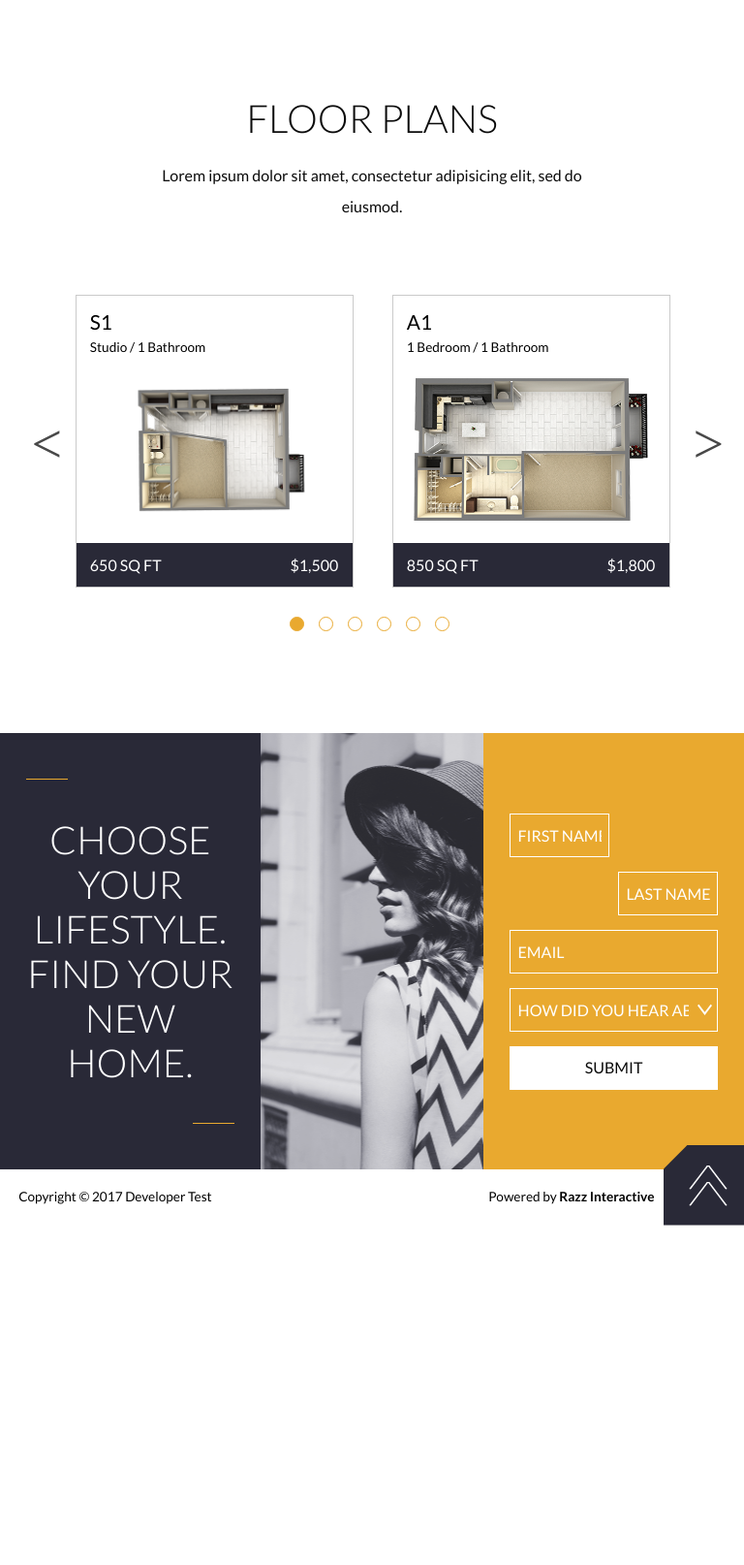
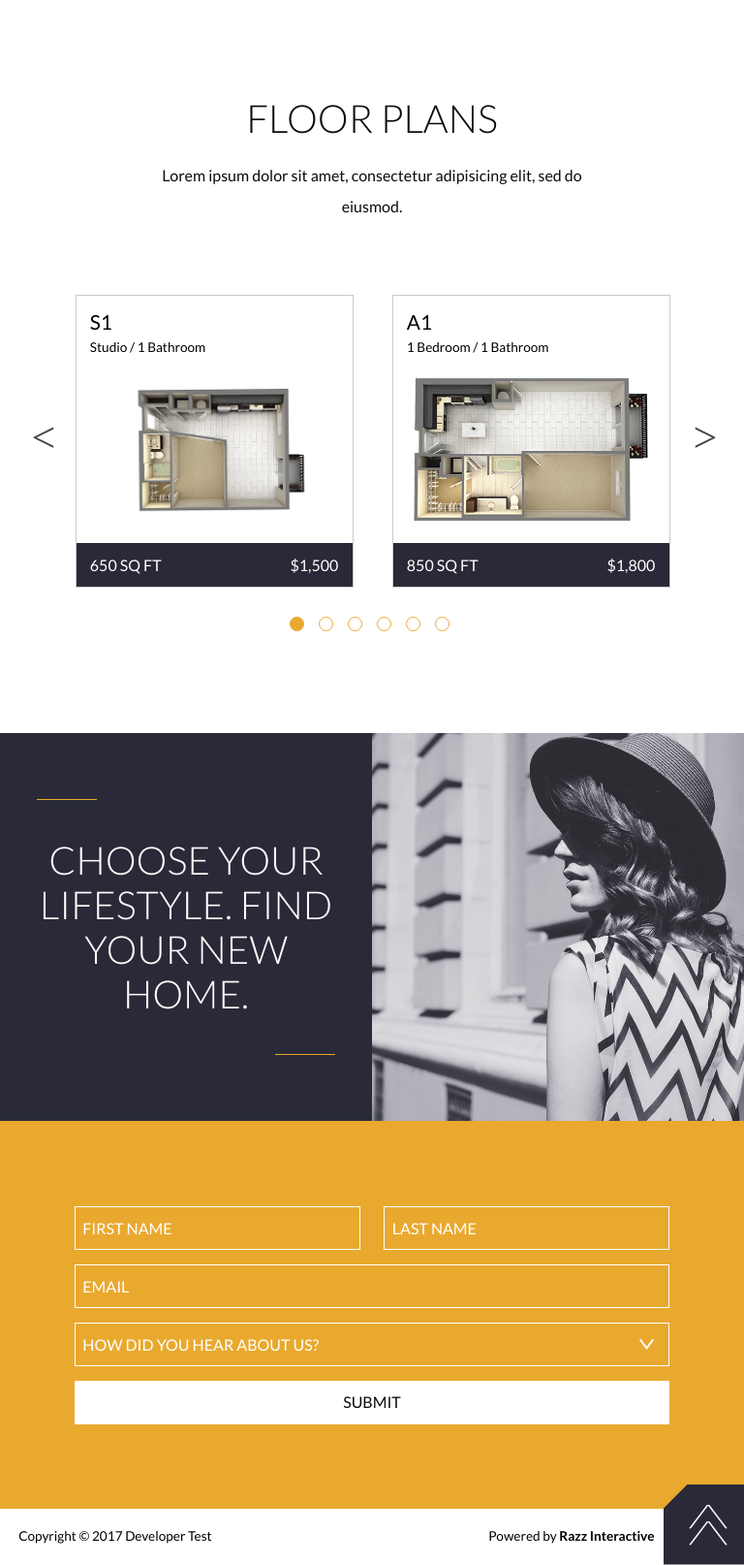
Before and after one commit to egmatti/wordpress-web-developer-candidate-site, a PHP site: page / in a window 768 px wide. Shown: the part 801-2415 px from the top of the page at 97% size. Before the commit the page ends 2065 px from the top, so only its background shows below. Run offline with PHP 8.4, Linux system fonts and the light colour scheme; some libraries are stand-ins or nearby versions; some web fonts are replaced.

Commit message:
Added tablet media queries

```diff
--- a/css/style.css
+++ b/css/style.css
@@ -730,9 +730,9 @@ p {
     .nav--right {
       display: none; } }
   .nav__item, .nav__item--first, .nav__item--last {
-    font-family: "Montserrat", sans-serif;
     color: #0b0b0b;
     display: inline-block;
+    font-family: "Montserrat", sans-serif;
     list-style-type: none;
     padding: 0 20px; }
     .nav__item:hover, .nav__item--first:hover, .nav__item--last:hover {
@@ -796,6 +796,7 @@ p {
 header {
   background: #fff;
   height: 87.5px;
+  max-width: 100vw;
   width: 100%; }
 
 footer {
@@ -804,6 +805,7 @@ footer {
   justify-content: space-between;
   background: #fff;
   height: 57.5px;
+  max-width: 100vw;
   position: relative;
   width: 100%; }
 
@@ -860,10 +862,17 @@ footer .arrow--bottom {
   height: -webkit-calc(100vh - 87.5px);
   height: -moz-calc(100vh - 87.5px);
   height: calc(100vh - 87.5px);
+  max-width: 100vw;
   width: 100%; }
+  @media (min-width: 768px) and (max-width: 1025px) {
+    .hero-section {
+      background: url("../images/hero-image-tablet.png");
+      background-repeat: no-repeat;
+      background-size: cover;
+      background-position: center; } }
   @media (min-width: 0px) and (max-width: 767px) {
     .hero-section {
-      background: url("../images/hero-image-mobile-2.png");
+      background: url("../images/hero-image-mobile.png");
       background-repeat: no-repeat;
       background-size: cover;
       background-position: center; } }
@@ -905,6 +914,7 @@ footer .arrow--bottom {
   background: #fff;
   height: auto;
   margin: 100px 0 150px 0;
+  max-width: 100vw;
   width: 100%; }
   @media (min-width: 0px) and (max-width: 767px) {
     #home-page .floor-plans-section {
@@ -964,6 +974,9 @@ footer .arrow--bottom {
 #home-page .floor-plans-section .slick-prev:before, #home-page .floor-plans-section .slick-next:before {
   color: #0b0b0b;
   font-size: 3.5rem; }
+  @media (min-width: 768px) and (max-width: 1025px) {
+    #home-page .floor-plans-section .slick-prev:before, #home-page .floor-plans-section .slick-next:before {
+      font-size: 2.75rem; } }
   @media (min-width: 0px) and (max-width: 767px) {
     #home-page .floor-plans-section .slick-prev:before, #home-page .floor-plans-section .slick-next:before {
       font-size: 2.75rem; } }
@@ -1040,7 +1053,11 @@ footer .arrow--bottom {
 
 #home-page .contact-section {
   height: 450px;
+  max-width: 100vw;
   width: 100%; }
+  @media (min-width: 768px) and (max-width: 1025px) {
+    #home-page .contact-section {
+      height: auto; } }
   @media (min-width: 0px) and (max-width: 767px) {
     #home-page .contact-section {
       height: auto; } }
@@ -1048,6 +1065,10 @@ footer .arrow--bottom {
     display: inline-block;
     float: left;
     height: 100%; }
+    @media (min-width: 768px) and (max-width: 1025px) {
+      #home-page .contact-section__square, #home-page .contact-section__square--left, #home-page .contact-section__square--middle, #home-page .contact-section__square--right {
+        display: block;
+        height: 50vh; } }
     @media (min-width: 0px) and (max-width: 767px) {
       #home-page .contact-section__square, #home-page .contact-section__square--left, #home-page .contact-section__square--middle, #home-page .contact-section__square--right {
         display: block;
@@ -1055,6 +1076,9 @@ footer .arrow--bottom {
     #home-page .contact-section__square--left {
       background: #292937;
       width: 35%; }
+      @media (min-width: 768px) and (max-width: 1025px) {
+        #home-page .contact-section__square--left {
+          width: 50%; } }
       @media (min-width: 0px) and (max-width: 767px) {
         #home-page .contact-section__square--left {
           width: 100%; } }
@@ -1064,12 +1088,18 @@ footer .arrow--bottom {
       background-size: cover;
       background-position: center;
       width: 30%; }
+      @media (min-width: 768px) and (max-width: 1025px) {
+        #home-page .contact-section__square--middle {
+          width: 50%; } }
       @media (min-width: 0px) and (max-width: 767px) {
         #home-page .contact-section__square--middle {
           width: 100%; } }
     #home-page .contact-section__square--right {
       background: #e9a92f;
       width: 35%; }
+      @media (min-width: 768px) and (max-width: 1025px) {
+        #home-page .contact-section__square--right {
+          width: 100%; } }
       @media (min-width: 0px) and (max-width: 767px) {
         #home-page .contact-section__square--right {
           width: 100%; } }
--- a/scss/layout/_footer.scss
+++ b/scss/layout/_footer.scss
@@ -6,6 +6,7 @@ footer {
   @include flexbox($justify: space-between);
   background: $color-footer;
   height: 57.5px;
+  max-width: 100vw;
   position: relative;
   width: 100%;
 }
--- a/scss/layout/_header.scss
+++ b/scss/layout/_header.scss
@@ -5,5 +5,6 @@
 header {
   background: $color-header;
   height: 87.5px;
+  max-width: 100vw;
   width: 100%;
 }
--- a/scss/layout/_hero.scss
+++ b/scss/layout/_hero.scss
@@ -7,10 +7,15 @@
   height: -webkit-calc(100vh - 87.5px);
   height:   -moz-calc(100vh - 87.5px);
   height:     calc(100vh - 87.5px); // Full view height minus height of header
+  max-width: 100vw;
   width: 100%;
 
+  @include media-query(medium) {
+    @include bg-image($bg-image: "hero-image-tablet");
+  }
+
   @include media-query(small) {
-    @include bg-image($bg-image: "hero-image-mobile-2");
+    @include bg-image($bg-image: "hero-image-mobile");
   }
 }
 
--- a/scss/modules/_nav.scss
+++ b/scss/modules/_nav.scss
@@ -32,9 +32,9 @@
 
   @include e(item) {
     @extend h5;
-    font-family: $font-stack-secondary;
     color: $color-nav-item;
     display: inline-block;
+    font-family: $font-stack-secondary;
     list-style-type: none;
     padding: $padding-nav-item;
 
--- a/scss/pages/_home.scss
+++ b/scss/pages/_home.scss
@@ -8,6 +8,7 @@
   background: $color-body;
   height: auto;
   margin: 100px 0 150px 0;
+  max-width: 100vw;
   width: 100%;
 
   @include media-query(small) {
@@ -83,12 +84,16 @@
 }
 
 #home-page .floor-plans-section .slick-prev:before, #home-page .floor-plans-section .slick-next:before {
-    color: $color-arrows-floor-plans;
-    font-size: 3.5rem;
+  color: $color-arrows-floor-plans;
+  font-size: 3.5rem;
 
-    @include media-query(small) {
-      font-size: 2.75rem;
-    }
+  @include media-query(medium) {
+    font-size: 2.75rem;
+  }
+
+  @include media-query(small) {
+    font-size: 2.75rem;
+  }
 }
 
 #home-page .floor-plans-div {
@@ -176,7 +181,12 @@
 
 #home-page .contact-section {
   height: 450px;
+  max-width: 100vw;
   width: 100%;
+
+  @include media-query(medium) {
+    height: auto;
+  }
 
   @include media-query(small) {
     height: auto;
@@ -186,6 +196,11 @@
     display: inline-block;
     float: left;
     height: 100%;
+
+    @include media-query(medium) {
+      display: block;
+      height: 50vh;
+    }
 
     @include media-query(small) {
       display: block;
@@ -197,6 +212,10 @@
       background: $color-contact-section-square-left;
       width: 35%;
 
+      @include media-query(medium) {
+        width: 50%;
+      }
+
       @include media-query(small) {
         width: 100%;
       }
@@ -207,6 +226,10 @@
       @include bg-image($bg-image: "contact-section-image");
       width: 30%;
 
+      @include media-query(medium) {
+        width: 50%;
+      }
+
       @include media-query(small) {
         width: 100%;
       }
@@ -216,6 +239,10 @@
       @extend .contact-section__square;
       background: $color-contact-section-square-right;
       width: 35%;
+
+      @include media-query(medium) {
+        width: 100%;
+      }
 
       @include media-query(small) {
         width: 100%;
```
Also changed, not shown: images/hero-image-mobile-2.png (deleted), images/hero-image-mobile.png, images/hero-image-tablet.png (added), 1 other file.
